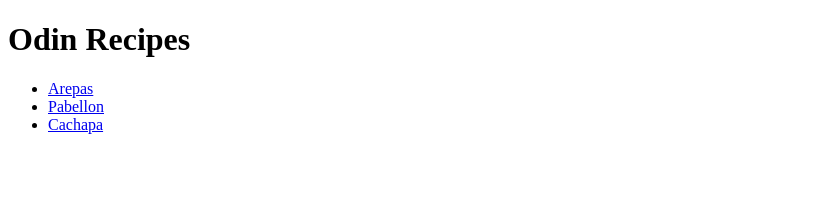
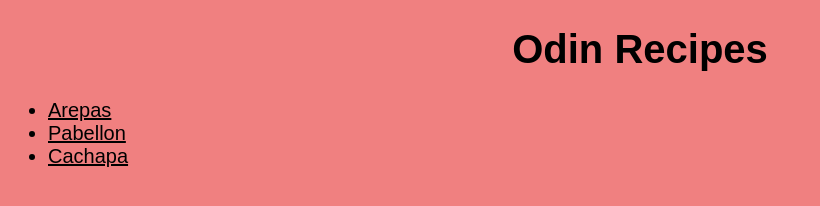
Before and after one commit to itsluigi1/odin-recipes, a plain HTML site: page index.html in a window 1280 px wide. Shown: the whole page, without its empty margins (0-820 px from the left). Drawn offline with Linux system fonts and the light colour scheme.

Commit message:
css file added with rules to practice new css knowledge

```diff
--- a/index.html
+++ b/index.html
@@ -1,16 +1,17 @@
 <!DOCTYPE html>
 <html lang="en">
     <head>
+    <link rel="stylesheet" href="style.css">
     <meta charset="UTF-8">
     <meta name="viewport" content="width=device-width, initial-scale=1.0">
     <title>Odin Recipes</title>
     </head>
     <body>
-    <h1>Odin Recipes</h1>
+    <h1 class="title">Odin Recipes</h1>
     <ul>
-    <li><a href="recipes/arepas.html">Arepas</a></li>
-    <li><a href="recipes/pabellon.html">Pabellon</a></li>
-    <li><a href="recipes/cachapa.html">Cachapa</a> </li>
+    <li><a href="recipes/arepas.html" class="list">Arepas</a></li>
+    <li><a href="recipes/pabellon.html" class="list">Pabellon</a></li>
+    <li><a href="recipes/cachapa.html" class="list">Cachapa</a> </li>
     </ul>
     </body>
 </html>
--- /dev/null
+++ b/style.css
@@ -0,0 +1,19 @@
+
+* {
+    font-family: Arial, Helvetica, sans-serif;
+background-color: lightcoral;
+font-size: 20px;
+ }
+
+ .title {
+    font-weight: bold;
+    color: black;
+    text-align: center;
+    font-size: 40px;
+ }
+
+ .list {
+    list-style: lower-alpha;
+    color: black;
+
+ }
```
